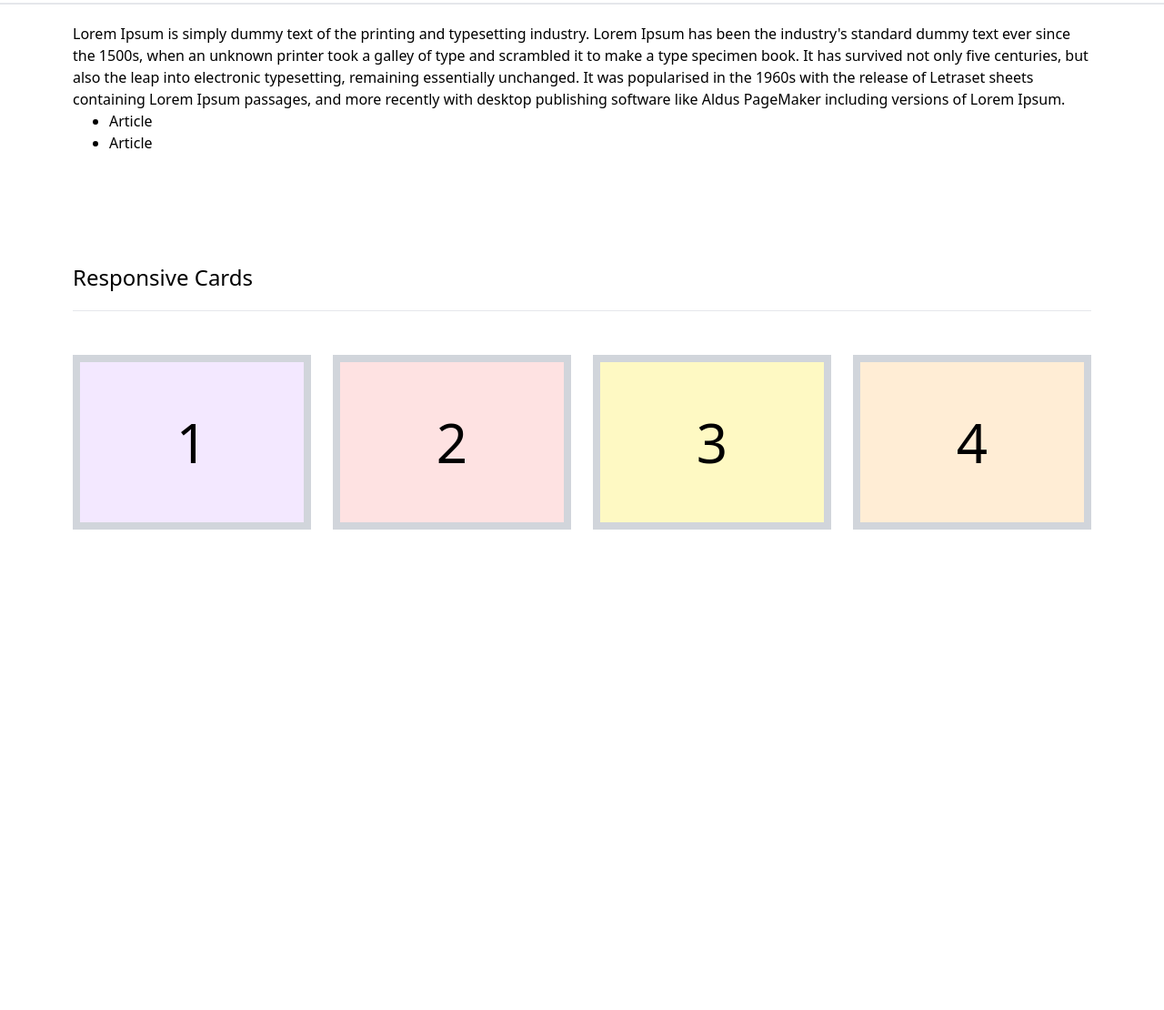
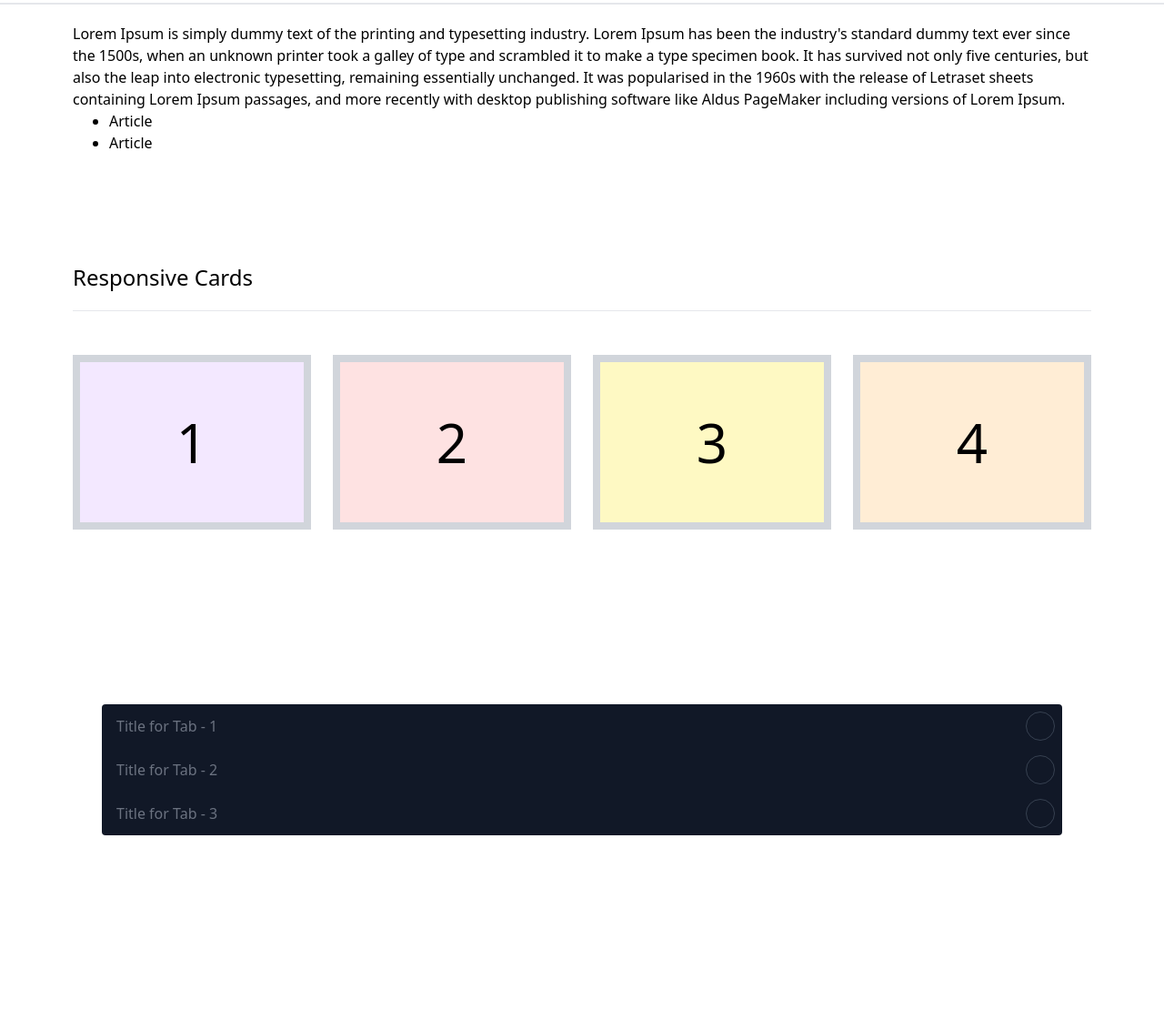
Before and after one commit to Santoshr3/tailwind, a plain HTML site: page index.html in a window 1280 px wide. Shown: the part 611-1721 px from the top of the page at 91% size. Before the commit the page ends 1353 px from the top, so only its background shows below. Drawn offline with nearby package versions, Linux system fonts and the light colour scheme.

Commit message:
accordion

```diff
--- a/index.html
+++ b/index.html
@@ -53,16 +53,83 @@
          </ul>
       </div>
 <!-- resposnive grids 4-1-23 -->
-<div class="container mx-auto pl-20 pr-20 pt-20 mb-40">
+<div class="container mx-auto pl-20 pr-20 pt-20 pb-40">
    <div id="feature">
       <p class="text-2xl mt-10 mb-12 pb-5 border border-grey-900 border-t-0 border-l-0 border-r-0 border-b-1">Responsive Cards</p>
    </div>
   <div class="grid md:grid-cols-2 lg:grid-cols-4 xs:grid-cols-4 gap-6">
-    <div class="flex justify-center items-center text-6xl border-8 border-gray-300 hover:bg-red-100 h-48 bg-purple-100 cursor-pointer md:px-12">1</div>
-    <div class="flex justify-center items-center text-6xl border-8 border-gray-300 hover:bg-purple-100 h-48 bg-red-100 cursor-pointer   md:px-12">2</div>
-    <div class="flex justify-center items-center text-6xl border-8 border-gray-300 hover:bg-orange-100 h-48 bg-yellow-100 cursor-pointer   md:px-12">3</div>
-    <div class="flex justify-center items-center text-6xl border-8 border-gray-300 hover:bg-yellow-100 h-48 bg-orange-100 cursor-pointer   md:px-12">4</div>
+    <div class="flex justify-center items-center text-6xl border-8 border-gray-300 hover:bg-red-100 transition h-48 bg-purple-100 cursor-pointer md:px-12">1</div>
+    <div class="flex justify-center items-center text-6xl border-8 border-gray-300 hover:bg-purple-100 transition h-48 bg-red-100 cursor-pointer   md:px-12">2</div>
+    <div class="flex justify-center items-center text-6xl border-8 border-gray-300 hover:bg-orange-100 transition h-48 bg-yellow-100 cursor-pointer   md:px-12">3</div>
+    <div class="flex justify-center items-center text-6xl border-8 border-gray-300 hover:bg-yellow-100 transition h-48 bg-orange-100 cursor-pointer   md:px-12">4</div>
   </div>
 </div>
+
+<!-- accordion  -->
+ <div class="container mx-auto pl-20 pr-20 pb-40">
+   <div class="m-8 rounded overflow-hidden">
+     <!-- accordion-tab  -->
+     <div class="group outline-none accordion-section" tabindex="1">
+       <div class="group bg-gray-900 flex justify-between px-4 py-3 items-center text-gray-500 transition ease duration-500 cursor-pointer pr-10 relative">
+         <div class="group-focus:text-white transition ease duration-500">
+           Title for Tab - 1
+         </div>
+         <div class="h-8 w-8 border border-gray-700 rounded-full items-center inline-flex justify-center transform transition ease duration-500 group-focus:text-white group-focus:-rotate-180 absolute top-0 right-0 mb-auto ml-auto mt-2 mr-2">
+           <i class="fas fa-chevron-down"></i>
+         </div>
+       </div>
+       <div class="group-focus:max-h-screen max-h-0 bg-gray-800 px-4 overflow-hidden ease duration-500">
+         <p class="p-2 text-gray-400 text-justify">
+           Lorem ipsum dolor sit amet consectetur adipisicing elit. Fugiat,
+           repellat amet doloribus consequuntur eos similique provident
+           tempora voluptates iure quia fuga dicta voluptatibus culpa
+           mollitia recusandae delectus id suscipit labore?
+         </p>
+       </div>
+     </div>
+     <!-- accordion-tab -->
+     <!-- accordion-tab  -->
+     <div class="group outline-none accordion-section" tabindex="2">
+       <div class="group bg-gray-900 flex justify-between px-4 py-3 items-center text-gray-500 transition ease duration-500 cursor-pointer pr-10 relative">
+         <div class="group-focus:text-white transition ease duration-500">
+           Title for Tab - 2
+         </div>
+         <div class="h-8 w-8 border border-gray-700 rounded-full items-center inline-flex justify-center transform transition ease duration-500 group-focus:text-white group-focus:-rotate-180 absolute top-0 right-0 mb-auto ml-auto mt-2 mr-2">
+           <i class="fas fa-chevron-down"></i>
+         </div>
+       </div>
+       <div class="group-focus:max-h-screen max-h-0 bg-gray-800 px-4 overflow-hidden ease duration-500">
+         <p class="p-2 text-gray-400 text-justify">
+           Lorem ipsum dolor sit amet consectetur adipisicing elit. Fugiat,
+           repellat amet doloribus consequuntur eos similique provident
+           tempora voluptates iure quia fuga dicta voluptatibus culpa
+           mollitia recusandae delectus id suscipit labore?
+         </p>
+       </div>
+     </div>
+     <!-- accordion-tab -->
+     <!-- accordion-tab  -->
+     <div class="group outline-none accordion-section" tabindex="3">
+       <div class="group bg-gray-900 flex justify-between px-4 py-3 items-center text-gray-500 transition ease duration-500 cursor-pointer pr-10 relative">
+         <div class="group-focus:text-white transition ease duration-500">
+           Title for Tab - 3
+         </div>
+         <div class="h-8 w-8 border border-gray-700 rounded-full items-center inline-flex justify-center transform transition ease duration-500 group-focus:text-white group-focus:-rotate-180 absolute top-0 right-0 mb-auto ml-auto mt-2 mr-2">
+           <i class="fas fa-chevron-down"></i>
+         </div>
+       </div>
+       <div class="group-focus:max-h-screen max-h-0 bg-gray-800 px-4 overflow-hidden ease duration-500">
+         <p class="p-2 text-gray-400 text-justify">
+           Lorem ipsum dolor sit amet consectetur adipisicing elit. Fugiat,
+           repellat amet doloribus consequuntur eos similique provident
+           tempora voluptates iure quia fuga dicta voluptatibus culpa
+           mollitia recusandae delectus id suscipit labore?
+         </p>
+       </div>
+     </div>
+     <!-- accordion-tab -->
+   </div>
+ </div>
+
    </body>
 </html>
```
